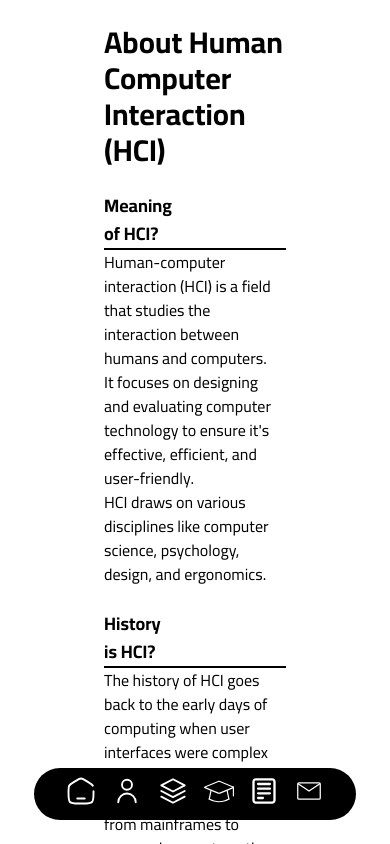
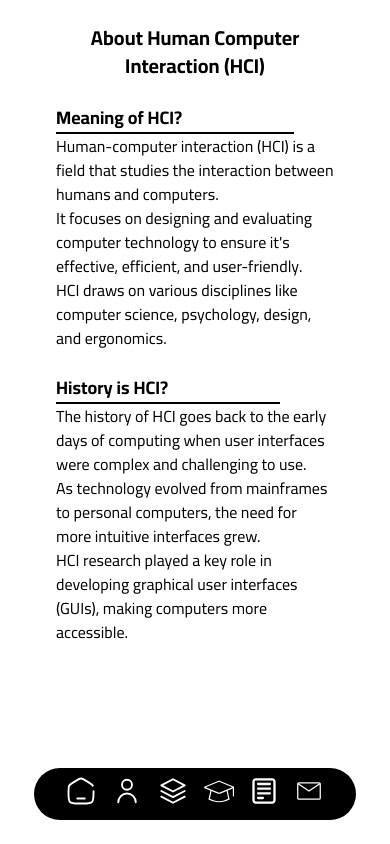
Before and after one commit to Horlakz/dieko-hci-assignment, a SvelteKit app: page /about-hci in a window 390 px wide. Built offline with nearby package versions, Linux system fonts and the light colour scheme.

Commit message:
enhancement(/src/routes/about-hci/): adds responsive styles to about hci page

```diff
--- a/src/routes/about-hci/+page.svelte
+++ b/src/routes/about-hci/+page.svelte
@@ -1,5 +1,7 @@
-<section class="flex-col-center gap-6 px-20">
-	<h2 class="text-3xl font-bold">About Human Computer Interaction &#40;HCI&#41;</h2>
+<section class="flex-col-center gap-6 sm:px-20 px-8">
+	<h2 class="sm:text-3xl text-xl text-center font-bold">
+		About Human Computer Interaction &#40;HCI&#41;
+	</h2>
 
 	<section class="w-full flex flex-col justify-start items-start">
 		<h3 class="border-b-2 border-black w-fit text-lg font-bold pr-28">Meaning of HCI?</h3>
```
